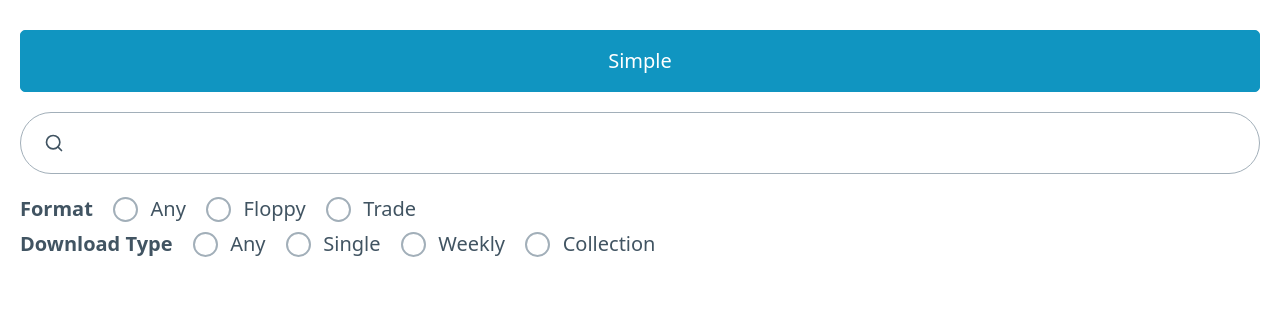
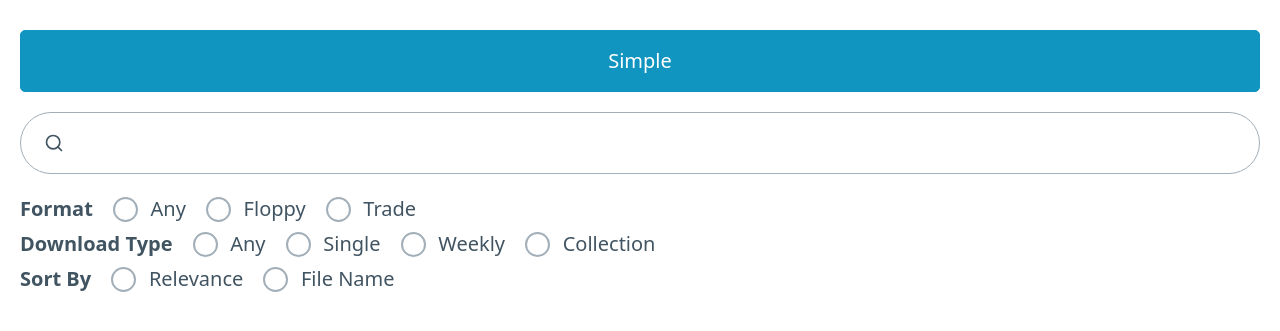
Before and after one commit to jamesbharvey/fun, a Django app: template mycc/search/templates/search/index.html in a window 1280 px wide. Shown: the top 331 px of the page. Run offline with Django 3.2, Linux system fonts and the light colour scheme; the template is opened without the code that fills it, so the values that code supplies are empty; some libraries are stand-ins or nearby versions.

Commit message:
* fixed index bugs * added sort order search option

```diff
--- a/mycc/search/static/search/advanced_search.js
+++ b/mycc/search/static/search/advanced_search.js
@@ -42,6 +42,7 @@ class AdvancedButton extends React.Component {
     } else {
       $('input:radio[name="format"][value="Any"]').prop('checked', true)
       $('input:radio[name="download_type"][value="Any"]').prop('checked', true);
+      $('input:radio[name="sort_type"][value="Relevance"]').prop('checked', true);
       $('#search_mode').val("simple");
       $('#advanced_search').hide();
     }
--- a/mycc/search/templates/search/index.html
+++ b/mycc/search/templates/search/index.html
@@ -70,6 +70,19 @@
                                         Collection
                                     </label>
                                 </div>
+                                <div class="wrapper">
+                                    <legend><strong>Sort By</strong></legend>
+                                    <label for="SortByRelevanceType">
+                                        <input type="radio" id="SortByRelevanceType" name="sort_type" Value="Relevance"
+                                            {% if sort_type == 'Relevance' %}checked{% endif %}>
+                                        Relevance
+                                    </label>
+                                    <label for="SortByFileNameAscendingType">
+                                        <input type="radio" id="SortByFileNameAscendingType" name="sort_type" Value="FileName"
+                                            {% if sort_type == 'FileName' %}checked{% endif %}>
+                                        File Name
+                                    </label>
+                                </div>
                     </div>
                     </form>
                 {% if num_comics > 0 %}
```
Also changed, not shown: mycc/search/views.py (+6 -2 lines), 1 other file.
